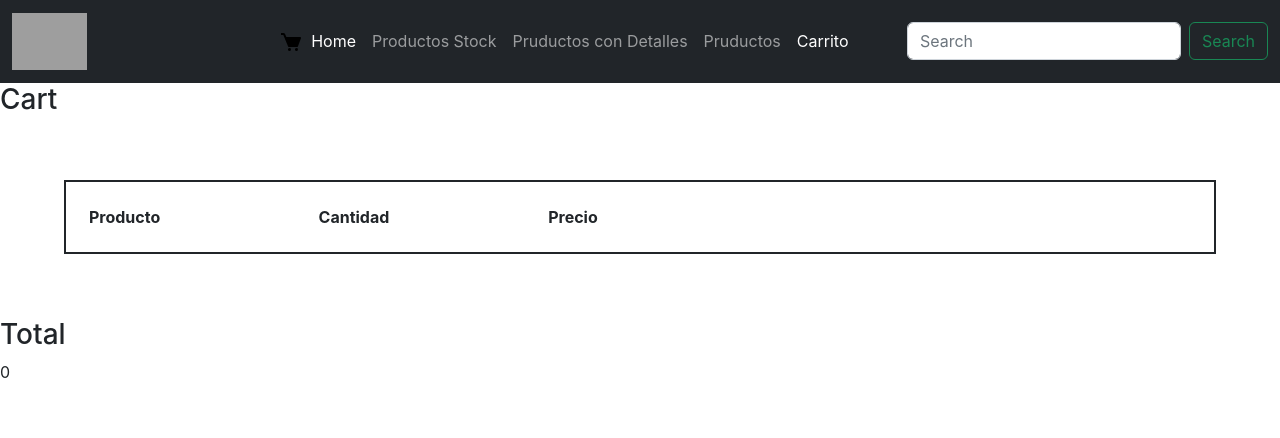
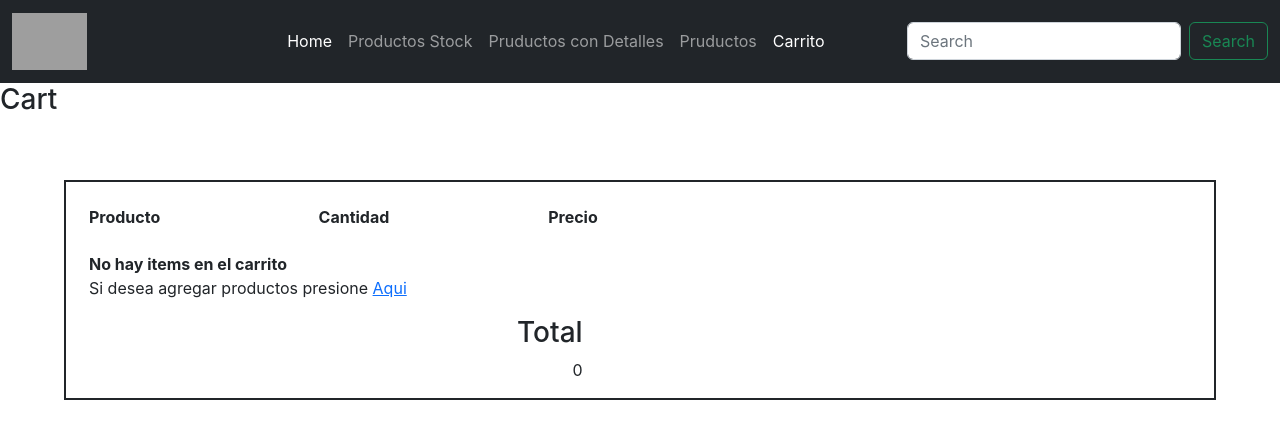
Before and after one commit to JereQ8/Proyecto-React-con-CoderHouse, a React (Create React App) app: page /cart in a window 1280 px wide. Shown: the top 438 px of the page. Built offline with nearby package versions, Linux system fonts and the light colour scheme; grey boxes are pictures that could not be loaded.

Commit message:
desafioCartView

```diff
--- a/src/componentes/Cart.jsx
+++ b/src/componentes/Cart.jsx
@@ -1,5 +1,6 @@
 import React from 'react'
 import { useEffect } from 'react'
+import { Link } from "react-router-dom"
 import { useContext, useState } from 'react'
 import CartContext from '../context/CartContext'
 
@@ -8,32 +9,32 @@ import CartContext from '../context/CartContext'
 
 function Cart() {
 
-  useEffect(()=>{
+  useEffect(() => {
     pintarValorTotal()
   })
 
   const { productosComprados, setProductosComprados } = useContext(CartContext)
-  const [valorTotal, setValorTotal]= useState(0)
+  const [valorTotal, setValorTotal] = useState(0)
   // Cada vez que el array "productosComprados" cambie se pinta de nuevo el carrito
 
 
-  const eliminarProductoDelCarrito= (e)=>{
+  const eliminarProductoDelCarrito = (e) => {
     //Eliminar del array, para eso debo ejecutar "setProductosComprados", no debo cambiarlo como si fuese un array, porque es un estado enrealidad
     // Splice modifica el array original, primer parametro es el index del elemento a eliminar, y segundo parametro es la cant. de elementos a eliminar
-    let idProductoAEliminar= e.nativeEvent.path[2].id;
-    let objetoAEliminar= productosComprados.find(elemento=> elemento.id===idProductoAEliminar);
-    let indiceDeObjetoAEliminar= productosComprados.indexOf(objetoAEliminar);
-    let arrayCopiaDeProductosComprados= [...productosComprados];
+    let idProductoAEliminar = e.nativeEvent.path[2].id;
+    let objetoAEliminar = productosComprados.find(elemento => elemento.id === idProductoAEliminar);
+    let indiceDeObjetoAEliminar = productosComprados.indexOf(objetoAEliminar);
+    let arrayCopiaDeProductosComprados = [...productosComprados];
     arrayCopiaDeProductosComprados.splice(indiceDeObjetoAEliminar, 1)
     setProductosComprados(arrayCopiaDeProductosComprados);
 
     pintarValorTotal()
   }
 
-  const pintarValorTotal=()=>{
-    let acumulador= 0;
-    for(let i=0; i<productosComprados.length;i++){
-      acumulador= acumulador + productosComprados[i].precio
+  const pintarValorTotal = () => {
+    let acumulador = 0;
+    for (let i = 0; i < productosComprados.length; i++) {
+      acumulador = acumulador + productosComprados[i].precio
     }
 
     setValorTotal(acumulador)
@@ -54,23 +55,26 @@ function Cart() {
         <div style={{ display: "inline-block", width: "20%", padding: "2%" }}> <b>Precio</b> </div>
 
         <div id='productos'>
-          {
-            productosComprados.map((producto, index) => {
+          {productosComprados.length === 0
+            ? <div style={{ paddingLeft: "2%" }}><b> No hay items en el carrito </b> <p>Si desea agregar productos presione <Link to="/productosConDetalles">Aqui</Link> </p> </div>
+            : productosComprados.map((producto, index) => {
               return <div id={producto.id} key={index}>
-                        <p className="productoEnCarrito">{producto.nombre}</p>
-                        <p className="productoEnCarrito"> {producto.cantidad} <button onClick={eliminarProductoDelCarrito}> Eliminar item </button> </p>
-                        <p className="productoEnCarrito">{producto.precio}</p>
-                     </div>
+                <p className="productoEnCarrito">{producto.nombre}</p>
+                <p className="productoEnCarrito"> {producto.cantidad} <button onClick={eliminarProductoDelCarrito}> Eliminar item </button> </p>
+                <p className="productoEnCarrito">{producto.precio}</p>
+              </div>
 
             })
           }
+          <div style={{width:"45%", display:"flex", flexDirection:"column", alignItems:"end"}}>
+            <h3>Total</h3>
+            <p> {valorTotal} </p>
+          </div>
         </div>
       </div>
       <div>
 
-        <h3>Total</h3>
-        <p> {valorTotal}
-        </p>
+
       </div>
     </div>
   )
--- a/src/componentes/CartWidget.jsx
+++ b/src/componentes/CartWidget.jsx
@@ -1,11 +1,22 @@
 import carrito from "../imgs/cart-solid-24.png"
-
-import React from 'react'
+import { Link } from "react-router-dom"
+import "../css/cartWidget.css"
+import CartContext from "../context/CartContext"
+import React, { useContext } from 'react'
 
 function CartWidget() {
+
+  const {productosComprados}= useContext(CartContext)
+
   return (
     <div>
-        <img src={carrito} alt="Carrito" />
+      {
+        productosComprados.length===0
+        ? ""
+        : <Link className="numItems" to="/cart"><img src={carrito} alt="" /> {productosComprados.length} </Link>
+      }
+
+
     </div>
   )
 }
--- a/src/componentes/NavBar.jsx
+++ b/src/componentes/NavBar.jsx
@@ -12,7 +12,7 @@ const logo= 'https://images.ctfassets.net/4cd45et68cgf/7LrExJ6PAj6MSIPkDyCO86/54
       <nav className="navbar navbar-dark navbar-expand-lg bg-dark">
         <div className="container-fluid">
           <a className="navbar-brand cont-logo" href="index.html"><img className='logoNetflix' src={logo} alt="Logo"/></a>
-          <a href='index.html'> <CartWidget/> </a>
+          <a href='index.html'>  </a>
           <button className="navbar-toggler" type="button" data-bs-toggle="collapse" data-bs-target="#navbarScroll" aria-controls="navbarScroll" aria-expanded="false" aria-label="Toggle navigation">
             <span className="navbar-toggler-icon"></span>
           </button>
@@ -33,6 +33,7 @@ const logo= 'https://images.ctfassets.net/4cd45et68cgf/7LrExJ6PAj6MSIPkDyCO86/54
               <li className="nav-item">
                 <NavLink className="nav-link" to="/cart">Carrito</NavLink>
               </li>
+              <CartWidget/>
 
 
             </ul>
--- /dev/null
+++ b/src/css/cartWidget.css
@@ -0,0 +1,4 @@
+.numItems{
+    text-decoration: none;
+    color: white;
+}
```
